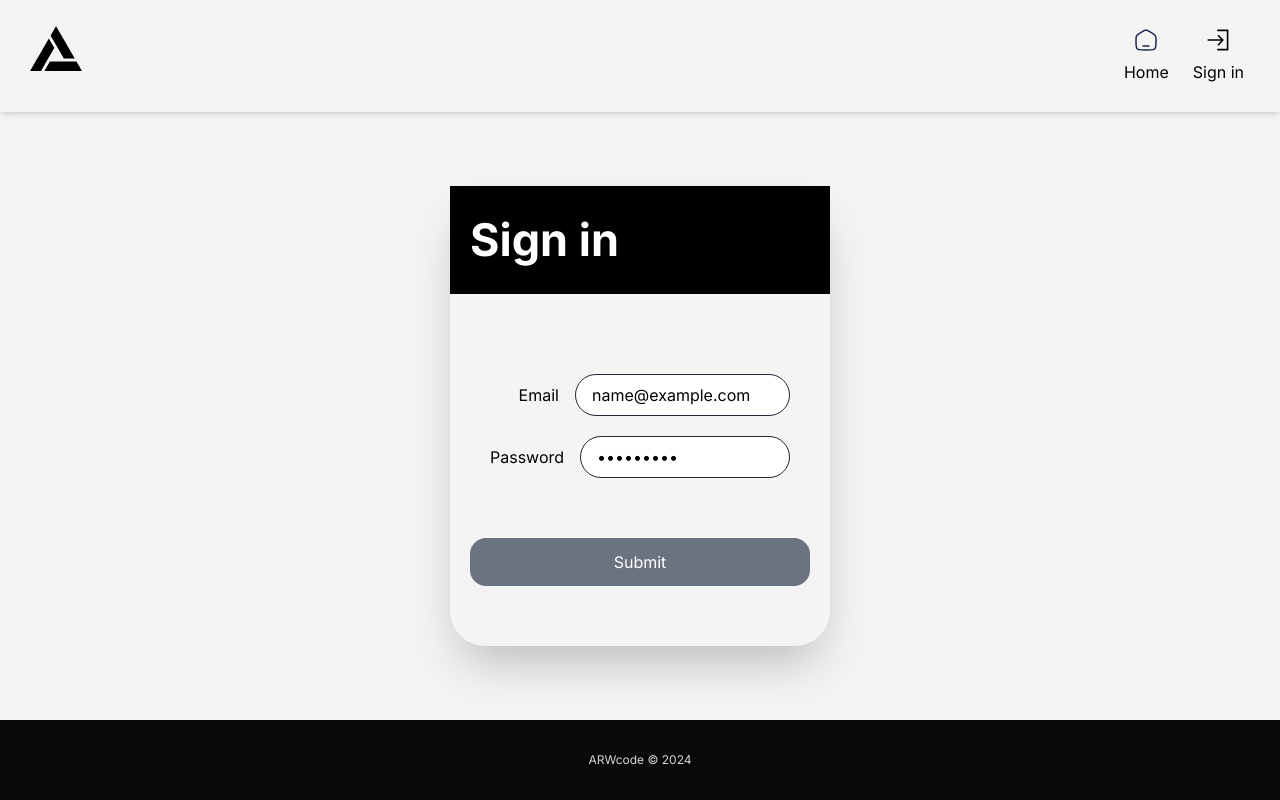
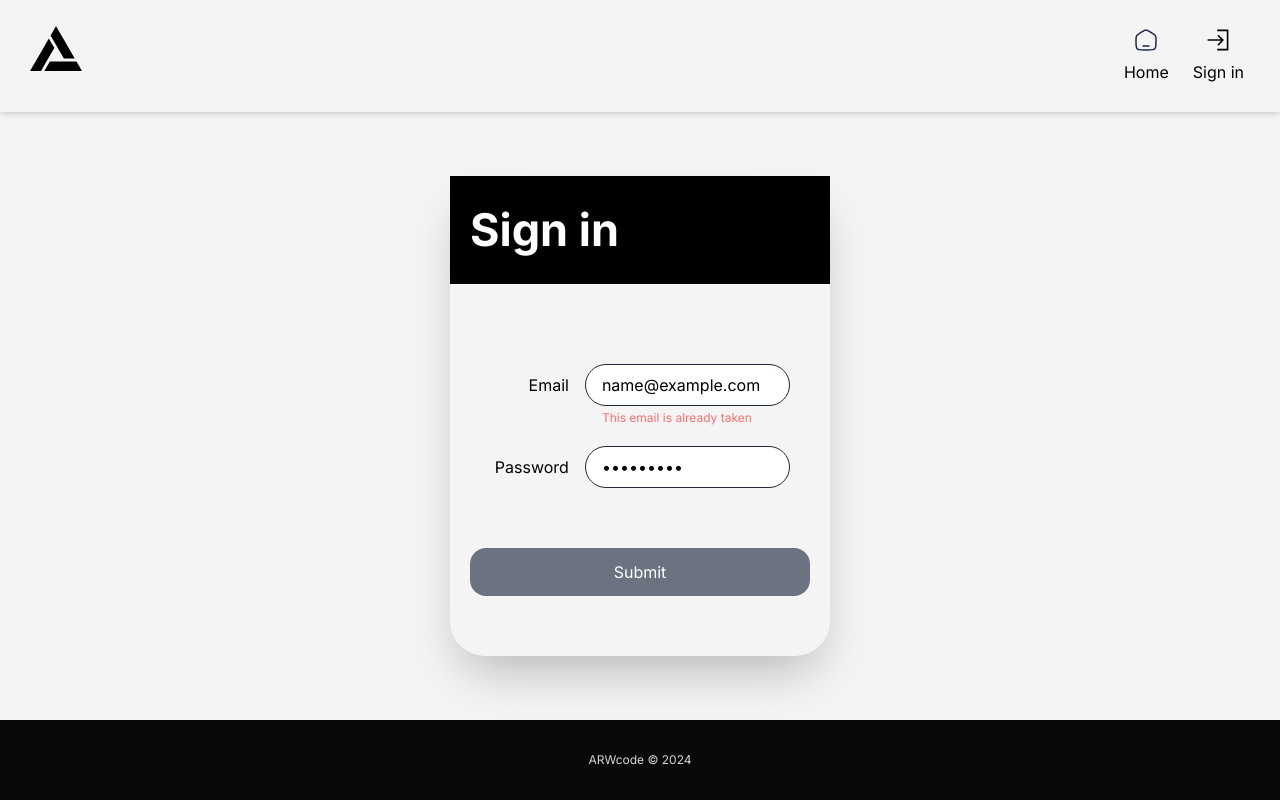
Before and after one commit to MarioLuigie/RHF_basic, a Next.js app: page /signIn in a window 1280 px wide. Both pictures are taken after typing "name@example.com", "Sample123" into the empty fields and a click on the button "Submit". Built offline with nearby package versions, Linux system fonts and the light colour scheme.

Commit message:
Feat: Add errors and setError from useForm

```diff
--- a/src/components/forms/SignInForm.tsx
+++ b/src/components/forms/SignInForm.tsx
@@ -14,29 +14,91 @@ type FormFields = {
 export default function SignInForm() {
 	// Zbudowanie instancji obiektu formularza z react hook form 'const form = useForm<FormFields>()'
 	// Podłączenie pól.inputów do form za pomocą register, register przyjmuje name dla inputa
-	const { register, handleSubmit } = useForm<FormFields>()
+	const {
+		register,
+		handleSubmit,
+		setError,
+		formState: { errors, isSubmitting },
+	} = useForm<FormFields>()
 
-	const onSubmit: SubmitHandler<FormFields> = (data) => {
-		console.log(data);
+	const onSubmit: SubmitHandler<FormFields> = async (data) => {
+		try {
+			await new Promise((resolve) => setTimeout(resolve, 1000))
+			console.log(data)
+			throw new Error
+		} catch (err) {
+			console.error(err)
+			setError('email', {
+				message: 'This email is already taken'
+			})
+		}
 	}
 
 	return (
 		<form onSubmit={handleSubmit(onSubmit)}>
-			<div className="flex flex-col gap-5 items-end justify-center p-10">
+			<div className="flex flex-col gap-10 items-end justify-center p-10">
 				<Input
-					register={register('email')}
+					register={register('email', {
+						required: 'Email is required!',
+						validate: (value) => {
+							if (!value.includes('@')) {
+								return 'Email must include @'
+							} else {
+								return true
+							}
+						},
+					})}
 					type="text"
 					placeholder="Email"
 					label="Email"
+					errors={errors.email}
 				/>
 				<Input
-					register={register('password')}
+					register={register('password', {
+						required: 'Password is required!',
+						minLength: { value: 8, message: 'Enter min 8 characters!' },
+					})}
 					type="password"
 					placeholder="Password"
 					label="Password"
+					errors={errors.password}
 				/>
 			</div>
-			<Button label="Submit" type='submit' />
+			<Button
+				disabled={isSubmitting}
+				label={isSubmitting ? 'Submitting...' : 'Submit'}
+				type="submit"
+			/>
 		</form>
 	)
 }
+
+// WALIDACJA poprzez przesyłanie obiektu walidacji jako 2 argument po name w register
+// wlasciwosc validate pozwala przeprowadzic wlasna walidacje
+// return (
+// 	<form onSubmit={handleSubmit(onSubmit)}>
+// 		<div className="flex flex-col gap-5 items-end justify-center p-10">
+// 			<Input
+// 				register={register('email', {
+//           	required: true,
+//           	pattern: /^[^\s@]+@[^\s@]+\.[^\s@]+$/,
+//						validate: (value) => value.includes('@)
+//				})}
+// 				type="text"
+// 				placeholder="Email"
+// 				label="Email"
+// 			/>
+// 			<Input
+// 				register={register('password', {
+//						required: true,
+//						pattern: /^(?=.*\d)(?=.*[a-z])(?=.*[A-Z])(?=.*[\W_]).{8,}$/
+//				})}
+// 				type="password"
+// 				placeholder="Password"
+// 				label="Password"
+// 			/>
+// 		</div>
+// 		<Button label="Submit" type="submit" />
+// 	</form>
+// )
+// }
--- a/src/components/shared/Button.tsx
+++ b/src/components/shared/Button.tsx
@@ -1,15 +1,22 @@
 export default function Button({
 	label,
 	onClick,
-  type
+	type,
+	disabled,
 }: {
 	label: string
 	onClick?: React.MouseEventHandler<HTMLButtonElement>
-  type?: "button" | "submit" | "reset"
+	type?: 'button' | 'submit' | 'reset'
+	disabled?: boolean
 }) {
 	return (
 		<div className="flex-center p-5">
-			<button type={type} className="flex-center p-3 w-full bg-gray-500 text-white rounded-2xl" onClick={onClick}>
+			<button
+				disabled={disabled}
+				type={type}
+				className="flex-center p-3 w-full bg-gray-500 text-white rounded-2xl"
+				onClick={onClick}
+			>
 				{label}
 			</button>
 		</div>
--- a/src/components/shared/Input.tsx
+++ b/src/components/shared/Input.tsx
@@ -1,25 +1,36 @@
-import { UseFormRegisterReturn } from 'react-hook-form';
+import { UseFormRegisterReturn } from 'react-hook-form'
 
 export default function Input({
 	type,
 	placeholder,
 	label,
 	register,
+	errors,
 }: {
 	type: string
 	placeholder: string
 	label: string
 	register: UseFormRegisterReturn
+	errors: any
 }) {
 	return (
+		<>
 			<div className="gap-4 flex items-center justify-end w-full">
 				<label className="w-[100px] flex justify-end">{label}</label>
+				<div className="relative">
 					<input
 						{...register}
 						type={type}
 						placeholder={placeholder}
 						className="p-2 pl-4 border border-gray-800 rounded-[50px] w-full"
 					/>
+					{errors && (
+						<p className="text-red-400 text-xs w-full absolute bottom-[-20px] left-[17px] z-40">
+							{errors.message}
+						</p>
+					)}
 				</div>
+			</div>
+		</>
 	)
 }
```
Lines whose indentation alone changed are shown as unchanged.
